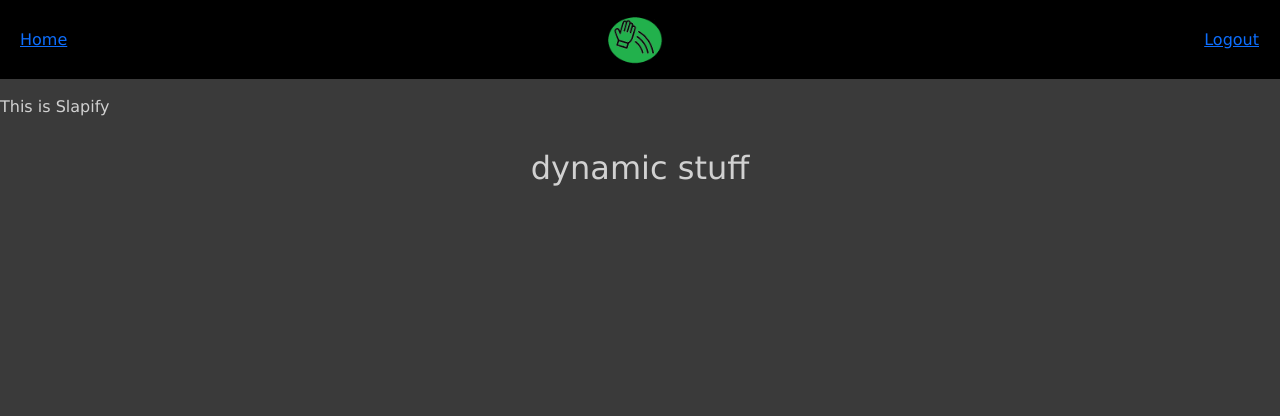
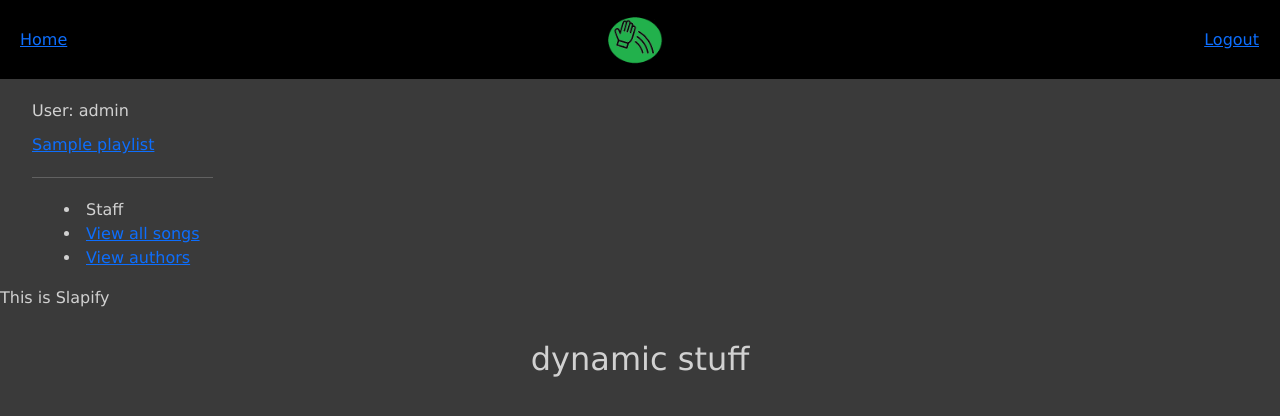
Before and after one commit to GarrettBengtson/Slapify_Project, a Django app: page /slapify/ in a window 1280 px wide. Shown: the top 416 px of the page. Run offline with Django 5.2, Linux system fonts and the light colour scheme; a user stored in the database is signed in; tables that the repository leaves empty hold one stand-in row (values such as "Sample post").

Commit message:
Current progress on Song and Playlist models. Uploading for login testing.

```diff
--- a/slapify_project/settings.py
+++ b/slapify_project/settings.py
@@ -16,6 +16,8 @@ import os
 # Build paths inside the project like this: BASE_DIR / 'subdir'.
 BASE_DIR = Path(__file__).resolve().parent.parent
 
+# MEDIA_ROOT to hold uploaded songs
+MEDIA_ROOT = os.path.join(BASE_DIR, 'media')
 
 # Quick-start development settings - unsuitable for production
 # See https://docs.djangoproject.com/en/5.0/howto/deployment/checklist/
--- a/slapify_project/urls.py
+++ b/slapify_project/urls.py
@@ -34,3 +34,7 @@ urlpatterns = [
     path('create_account/', views.create_account, name='create_account'),
     path('create_account_success/', views.create_account_success, name='create_account_success'),
 ]
+
+# to serve the song files
+if settings.DEBUG:
+    urlpatterns += static(settings.MEDIA_URL, document_root=settings.MEDIA_ROOT)
--- a/slapify_web_app/models.py
+++ b/slapify_web_app/models.py
@@ -2,9 +2,10 @@ from django.db import models
 from django.contrib.auth.models import AbstractUser
 from django.contrib.auth import get_user_model
 from django.contrib.auth.models import BaseUserManager
+# import to support mp3 playing
+from mutagen.mp3 import MP3
 
 # Create your models here.
-
 
 class UserManager(BaseUserManager):
     def create_user(self, username, email, password=None, user_type='User', **kwargs):
@@ -52,3 +53,43 @@ class User(AbstractUser):
         related_name='custom_slapifyuser_user_permissions',
         related_query_name='custom_slapifyuser_user_permission'
     )
+
+class Song(models.Model):
+    title = models.CharField(max_length=100)
+    artist = models.CharField(max_length=100)
+    # types for genre
+    genre_choices = (
+        ('Pop', 'Pop'),
+        ('Rock', 'Rock'),
+        ('Classical', 'Classical'),
+        ('Rap', 'Rap'),
+        ('Alt', 'Alt'),
+        ('Indie', 'Indie'),
+        ('Other', 'Other')
+    )
+    genre = models.CharField(max_length=20, choices=genre_choices, default='Other')
+    song_file = models.FileField(upload_to='songs/')
+    duration = models.FloatField(blank=True, null=True)
+
+    # calculate the audio and duration using the uploaded song_file
+    def calculate_duration(self, *args, **kwargs):
+        if self.song_file.name.endswith('.mp3'):
+            audio = MP3(self.song_file)
+            self.duration = round(audio.info.length / 60, 2)
+        # incorrect file type
+        else:
+            self.duration = None
+
+        super().save(*args, **kwargs)
+
+
+    def __str__(self):
+        return self.title
+
+class Playlist(models.Model):
+    name = models.CharField(max_length=100)
+    user = models.ForeignKey(User, on_delete=models.CASCADE)
+    songs = models.ManyToManyField(Song)
+
+    def __str__(self):
+        return self.name
--- a/slapify_web_app/static/css/styles.css
+++ b/slapify_web_app/static/css/styles.css
@@ -26,14 +26,24 @@ h2 {
     margin: 0;
 }
 
-ul {
+.navbar {
     list-style-type: none;
 }
 
-li {
+.sidebar-nav {
+    margin-top: 20px;
+    padding: 5;
+    list-style:inside;
+}
+
+.navbar-item{
     display: inline;
     margin-left: 20px;
     margin-right: 20px;
+}
+.sidebar-item{
+    display: block;
+    margin-top: 10px;
 }
 
 .login_para {
--- a/slapify_web_app/templates/base_template.html
+++ b/slapify_web_app/templates/base_template.html
@@ -17,29 +17,53 @@
     <div>
         <ul class="navbar">
             {% if user.is_authenticated %}
-            <li>
+            <li class="navbar-item">
                 <a href="{% url 'index' %}">Home</a>
             </li>
-            <li>
+            <li class="navbar-item">
                 <img src="{% static 'Slapify_logo.png' %}" alt="Slapify Logo"
                 width="85">
             </li>
-            <li>
+            <li class="navbar-item">
                 <form id="logout-form" method="post" action="{% url 'logout' %}">
                 {% csrf_token %}
                 <button type="submit" class="btn btn-link">Logout</button>
                 </form>
             </li>
             {% else %}
-            <li><a href="{% url 'index' %}">Home</a></li>
-            <li>
+            <li class="navbar-item"><a href="{% url 'index' %}">Home</a></li>
+            <li class="navbar-item">
                 <img src="{% static 'Slapify_logo.png' %}" alt="Slapify Logo"
                 width="85">
             </li>
-            <li><a href="{% url 'login' %}">Login</a></li>
+            <li class="navbar-item"><a href="{% url 'login' %}">Login</a></li>
             {% endif %}
         </ul>
     </div>
+    <div class="col-sm-2">
+        {% block sidebar %}
+        {% if user.is_authenticated %}
+            <ul class="sidebar-nav">
+                <li class="sidebar-item">User: {{ user.get_username }}</li>
+                {% for playlist in user_playlists %}
+                    <li class="sidebar-item"><a href="">{{ playlist.name }}</a></li>
+                {% endfor %}
+            </ul>
+
+            <ul class="sidebar-nav">
+                {% if user.is_staff %}
+                    <hr>
+                    <ul class="sidebar-nav">
+                        <li>Staff</li>
+                        <li><a href="">View all songs</a></li>
+                        <li><a href="{% url 'author-create' %}">View authors</a></li>
+                    </ul>
+                {% endif %}
+        {% endif %}
+            </ul>
+        {% endblock %}
+      </div>
+
     <div>{% block content %}{% endblock content %}</div>
 </body>
 </html>
--- a/slapify_web_app/views.py
+++ b/slapify_web_app/views.py
@@ -1,5 +1,11 @@
 from django.shortcuts import render
+from .models import Playlist
 
 # Create your views here.
 def index(request):
-    return render(request, 'index.html')
+    user_playlists = Playlist.objects.filter(user=request.user)
+
+    context = {
+        'user_playlists': user_playlists,
+    }
+    return render(request, 'index.html', context)
```
Also changed, not shown: db.sqlite3.
